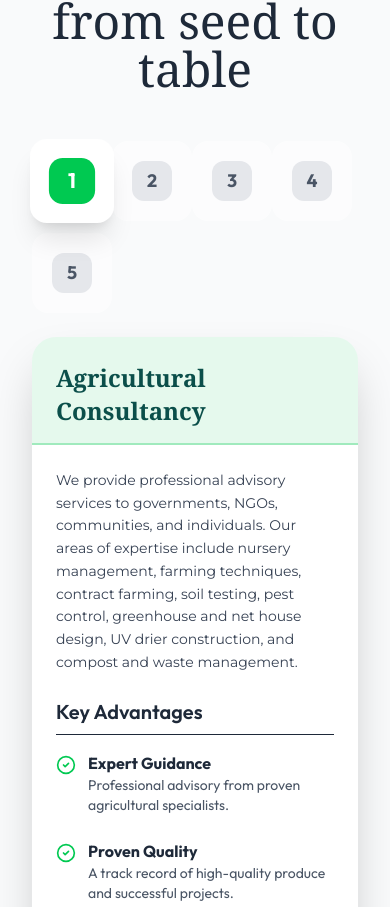
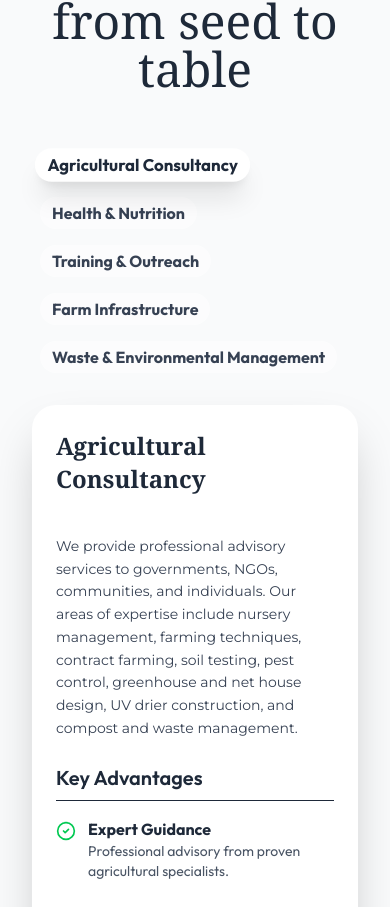
Before and after one commit to Hitherto10/Achigreens, a React (Vite) app: page / in a window 390 px wide. Shown: the part 1973-2880 px from the top of the page. Built offline with nearby package versions, Linux system fonts and the light colour scheme.

Commit message:
add hover animations to gallery images; refine ServicesSection styles for better responsiveness and UI adjustments

```diff
--- a/src/components/ServicesSection.jsx
+++ b/src/components/ServicesSection.jsx
@@ -21,7 +21,7 @@ export default function ServicesSection({ services = [] }) {
                         <button
                             key={service.key}
                             onClick={() => setSelectedService(service.key)}
-                            className={`w-auto md:w-full text-left p-5 sm:p-6 rounded-2xl transition-all duration-300 group ${
+                            className={`md:max-w-full sm:border md:border-none  border-gray-100 w-auto text-left py-1 px-3 m-2 md:p-6 rounded-2xl transition-all duration-300 group ${
                                 isSelected
                                     ? 'bg-white shadow-xl scale-105'
                                     : 'bg-white/50 hover:bg-white hover:shadow-lg'
@@ -29,7 +29,7 @@ export default function ServicesSection({ services = [] }) {
                         >
                             <div className="flex items-center gap-4">
                                 {/* Number Badge */}
-                                {/*TODO: Might change numbering to icons*/}
+                                <div className={`hidden md:block`}>
                                     <div className={`flex-shrink-0 w-10 h-10 sm:w-12 sm:h-12 rounded-xl flex items-center justify-center font-bold text-lg transition-all duration-300 ${
                                         isSelected
                                             ? 'bg-green-500 text-white scale-110'
@@ -37,21 +37,22 @@ export default function ServicesSection({ services = [] }) {
                                     }`}>
                                         {String(index + 1).padStart(2)}
                                     </div>
+                                </div>
+
 
                                 {/* Service Info */}
-                                <div className="flex-1 hidden md:block">
-                                    <h3 className={`text-lg font-bold transition-colors ${
+                                <div className="flex-1 block">
+                                    <h3 className={`text-md md:text-lg  font-bold transition-colors ${
                                         isSelected ? 'text-gray-800' : 'text-gray-700 group-hover:text-gray-800'
                                     }`}>
                                         {service.title}
                                     </h3>
-                                    <p className="text-sm text-gray-500 mt-1">Click to view details</p>
+                                    <p className="text-sm hidden md:block text-gray-500 mt-1">Click to view details</p>
                                 </div>
 
                             </div>
                         </button>
                     </>
-
                 );
               })}
             </div>
@@ -62,8 +63,8 @@ export default function ServicesSection({ services = [] }) {
                   <div className="bg-white rounded-3xl shadow-2xl overflow-hidden h-full flex flex-col">
 
                     {/* Header/Title Section (Replaces Image) */}
-                    <div className="p-6 sm:p-8 pb-4 sm:pb-6 bg-green-500/10 border-b-2 border-green-500/30">{/* CHANGED FOR MOBILE: tighter padding */}
-                      <h3 className="text-2xl sm:text-3xl lg:text-4xl font-serif font-bold text-teal-900 leading-snug">{/* CHANGED FOR MOBILE: responsive heading */}
+                    <div className="p-6 sm:p-8 pb-4 sm:pb-6">{/* CHANGED FOR MOBILE: tighter padding */}
+                      <h3 className="text-2xl sm:text-3xl lg:text-4xl font-serif font-bold text-gray-800 leading-snug">{/* CHANGED FOR MOBILE: responsive heading */}
                         {currentService.title}
                       </h3>
                     </div>
--- a/src/pages/Home.jsx
+++ b/src/pages/Home.jsx
@@ -231,21 +231,21 @@ export default function Home() {
                         <div className="grid gap-4 ">
                             <div>
                                 <img
-                                    className="h-auto max-w-full rounded-lg object-cover object-center"
+                                    className="h-auto transition-all duration-300 hover:scale-105 max-w-full rounded-lg object-cover object-center"
                                     src={`${Images.gallery_horizontal_1}`}
                                     alt="gallery-photo"
                                 />
                             </div>
                             <div>
                                 <img
-                                    className="h-auto max-w-full rounded-lg object-cover object-center "
+                                    className="h-auto transition-all duration-300 hover:scale-105 max-w-full rounded-lg object-cover object-center "
                                     src={`${Images.gallery_vertical_1}`}
                                     alt="gallery-photo"
                                 />
                             </div>
                             <div>
                                 <img
-                                    className="h-auto max-w-full rounded-lg object-cover object-center"
+                                    className="h-auto transition-all duration-300 hover:scale-105 max-w-full rounded-lg object-cover object-center"
                                     src={`${Images.gallery_horizontal_2}`}
                                     alt="gallery-photo"
                                 />
@@ -254,21 +254,21 @@ export default function Home() {
                         <div className="grid gap-4">
                             <div>
                                 <img
-                                    className="h-auto max-w-full rounded-lg object-cover object-center"
+                                    className="h-auto transition-all duration-300 hover:scale-105 max-w-full rounded-lg object-cover object-center"
                                     src={`${Images.gallery_vertical_2}`}
                                     alt="gallery-photo"
                                 />
                             </div>
                             <div>
                                 <img
-                                    className="h-auto max-w-full rounded-lg object-cover object-center"
+                                    className="h-auto transition-all duration-300 hover:scale-105 max-w-full rounded-lg object-cover object-center"
                                     src={`${Images.gallery_horizontal_3}`}
                                     alt="gallery-photo"
                                 />
                             </div>
                             <div>
                                 <img
-                                    className="h-auto max-w-full rounded-lg object-cover object-center "
+                                    className="h-auto transition-all duration-300 hover:scale-105 max-w-full rounded-lg object-cover object-center "
                                     src={`${Images.gallery_horizontal_4}`}
                                     alt="gallery-photo"
                                 />
@@ -277,21 +277,21 @@ export default function Home() {
                         <div className="grid gap-4">
                             <div>
                                 <img
-                                    className="h-auto max-w-full rounded-lg object-cover object-center"
+                                    className="h-auto transition-all duration-300 hover:scale-105 max-w-full rounded-lg object-cover object-center"
                                     src={`${Images.gallery_horizontal_5}`}
                                     alt="gallery-photo"
                                 />
                             </div>
                             <div>
                                 <img
-                                    className="h-auto max-w-full rounded-lg object-cover object-center "
+                                    className="h-auto transition-all duration-300 hover:scale-105 max-w-full rounded-lg object-cover object-center "
                                     src={`${Images.gallery_horizontal_6}`}
                                     alt="gallery-photo"
                                 />
                             </div>
                             <div>
                                 <img
-                                    className="h-auto max-w-full rounded-lg object-cover object-center"
+                                    className="h-auto transition-all duration-300 hover:scale-105 max-w-full rounded-lg object-cover object-center"
                                     src={`${Images.gallery_vertical_3}`}
 
                                     alt="gallery-photo"
@@ -303,7 +303,7 @@ export default function Home() {
                         <div className="grid gap-4">
                             <div>
                                 <img
-                                    className="h-auto max-w-full rounded-lg object-cover object-center"
+                                    className="h-auto transition-all duration-300 hover:scale-105 max-w-full rounded-lg object-cover object-center"
                                     src={`${Images.gallery_vertical_4}`}
 
                                     alt="gallery-photo"
@@ -311,7 +311,7 @@ export default function Home() {
                             </div>
                             <div>
                                 <img
-                                    className="h-auto max-w-full rounded-lg object-cover object-center"
+                                    className="h-auto transition-all duration-300 hover:scale-105 max-w-full rounded-lg object-cover object-center"
                                     src={`${Images.gallery_vertical_5}`}
                                     alt="gallery-photo"
                                 />
```
Lines whose indentation alone changed are shown as unchanged.
